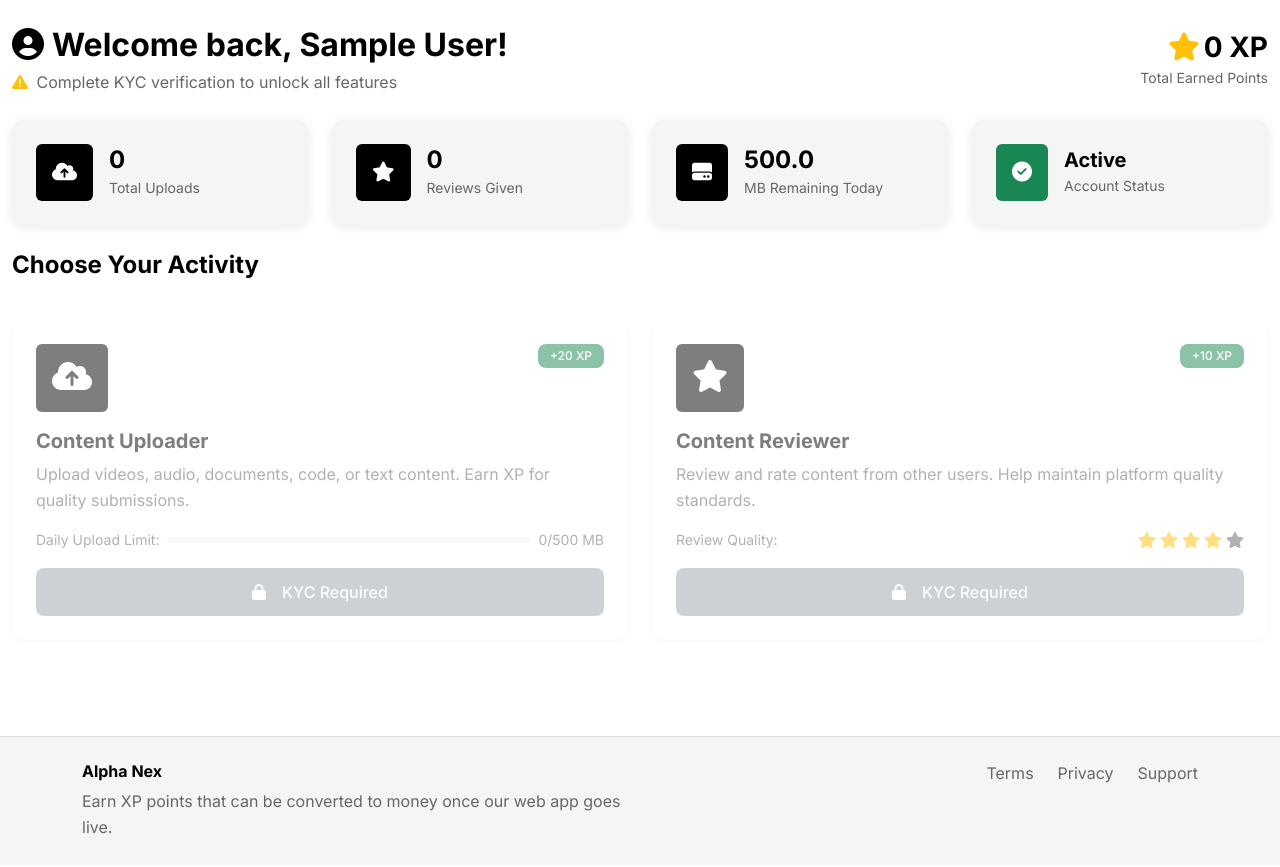
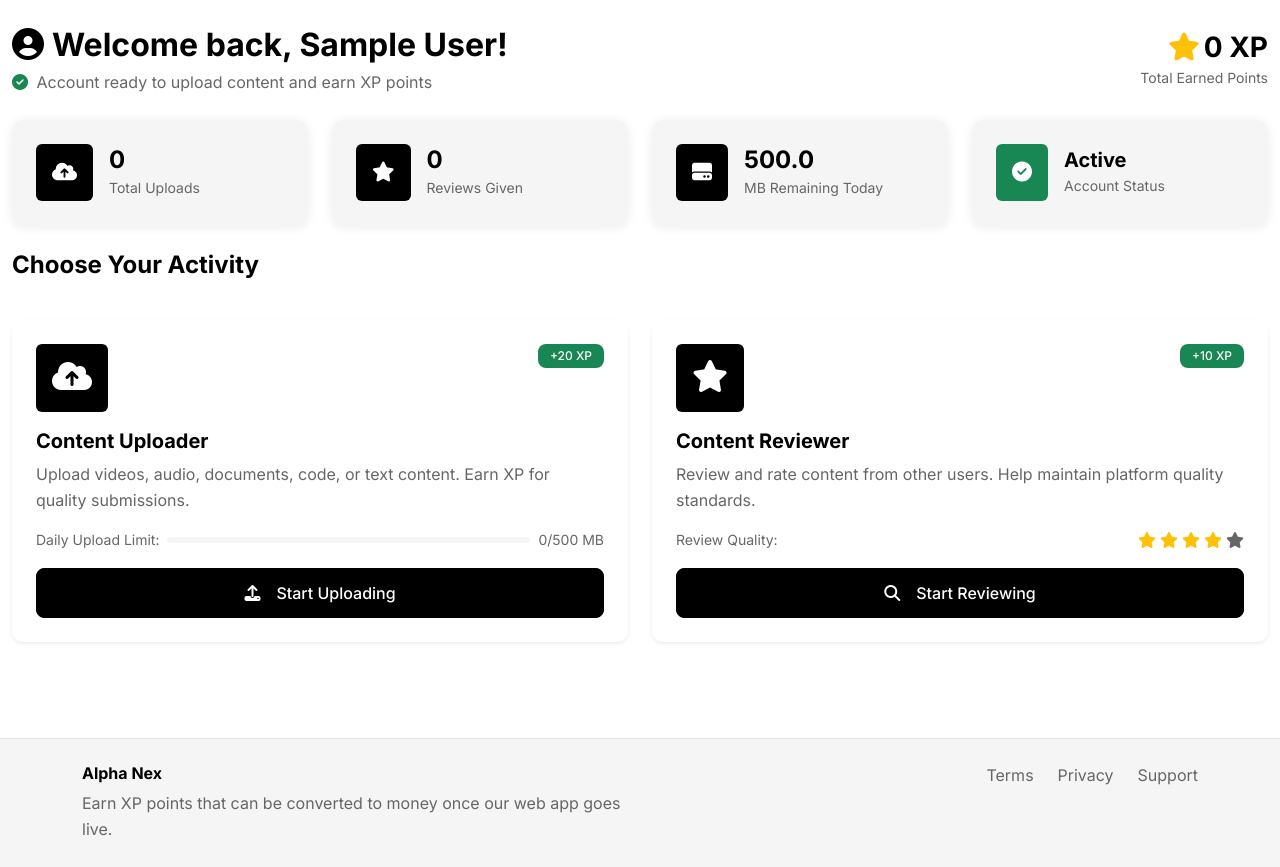
Before and after one commit to shaurya6468/Alpha-Nex-NEW, a Flask app: page /dashboard in a window 1280 px wide. Shown: the part 81-948 px from the top of the page. Before the commit the page ends 915 px from the top, so only its background shows below. Run offline with Flask 3, Linux system fonts and the light colour scheme; the visitor is signed in with stand-in values (Sample User, id 1); data that the repository does not hold is empty.

Commit message:
Streamline user onboarding by removing identity verification requirements
Removes KYC form, fields, checks, and UI elements in forms.py, routes.py, and templates.

Replit-Commit-Author: Agent
Replit-Commit-Session-Id: 13174998-249f-4101-9378-486437df7050
Replit-Commit-Screenshot-Url: https://storage.googleapis.com/screenshot-production-us-central1/d8b5c4e5-8ceb-484d-8850-efa30be645d9/13174998-249f-4101-9378-486437df7050/09wJv2j

```diff
--- a/routes.py
+++ b/routes.py
@@ -7,7 +7,7 @@ from flask import render_template, request, redirect, url_for, flash, jsonify, c
 from flask_login import login_user, logout_user, login_required, current_user
 from app import app, db
 from models import User, Upload, Review, Strike, WithdrawalRequest, AdminAction
-from forms import SignupForm, LoginForm, UploadForm, ReviewForm, KYCForm, WithdrawalForm
+from forms import SignupForm, LoginForm, UploadForm, ReviewForm, WithdrawalForm
 from utils import allowed_file, get_file_size, calculate_xp_reward
 from openai_service import detect_duplicate_content, check_content_quality
 
@@ -34,7 +34,7 @@ def signup():
         db.session.add(user)
         db.session.commit()
 
-        flash('Account created successfully! Please complete KYC verification.', 'success')
+        flash('Account created successfully! You can now start uploading and reviewing content.', 'success')
         login_user(user)
         return redirect(url_for('dashboard'))
 
@@ -92,10 +92,7 @@ def dashboard():
 @app.route('/upload', methods=['GET', 'POST'])
 @login_required
 def upload_file():
-    if not current_user.kyc_verified:
-        flash('Please complete KYC verification before uploading content.', 'warning')
-        return redirect(url_for('dashboard'))
-
+    """File upload endpoint"""
     if current_user.is_banned:
         flash('Your account is banned and cannot upload content.', 'error')
         return redirect(url_for('dashboard'))
@@ -169,10 +166,7 @@ def upload_file():
 @app.route('/review')
 @login_required
 def review_content():
-    if not current_user.kyc_verified:
-        flash('Please complete KYC verification before reviewing content.', 'warning')
-        return redirect(url_for('dashboard'))
-
+    """Content review endpoint"""
     if current_user.is_banned:
         flash('Your account is banned and cannot review content.', 'error')
         return redirect(url_for('dashboard'))
@@ -304,17 +298,17 @@ def admin_panel():
         return redirect(url_for('dashboard'))
 
     # Get pending items
-    pending_kyc = User.query.filter_by(kyc_verified=False).count()
     pending_withdrawals = WithdrawalRequest.query.filter_by(status='pending').count()
     flagged_content = Upload.query.filter_by(status='flagged').count()
+    total_users = User.query.count()
 
     # Get recent violations
     recent_strikes = Strike.query.order_by(Strike.created_at.desc()).limit(10).all()
 
     return render_template('admin/panel.html',
-                         pending_kyc=pending_kyc,
                          pending_withdrawals=pending_withdrawals,
                          flagged_content=flagged_content,
+                         total_users=total_users,
                          recent_strikes=recent_strikes)
 
 # API endpoint for countdown timer updates
--- a/templates/auth/signup.html
+++ b/templates/auth/signup.html
@@ -75,9 +75,9 @@
                 </h6>
                 <ul class="mb-0 small text-muted">
                     <li>Complete email verification</li>
-                    <li>Upload KYC documents (passport/license + selfie)</li>
                     <li>Start uploading content or reviewing submissions</li>
-                    <li>Earn XP points for future rewards</li>
+                    <li>Earn XP points for quality contributions</li>
+                    <li>Build your reputation on the platform</li>
                 </ul>
             </div>
         </div>
--- a/templates/dashboard.html
+++ b/templates/dashboard.html
@@ -12,13 +12,8 @@
                     <i class="fas fa-user-circle me-2"></i>Welcome back, {{ current_user.name }}!
                 </h2>
                 <p class="text-muted mb-0">
-                    {% if not current_user.kyc_verified %}
-                    <i class="fas fa-exclamation-triangle text-warning me-1"></i>
-                    Complete KYC verification to unlock all features
-                    {% else %}
                     <i class="fas fa-check-circle text-success me-1"></i>
-                    Account verified and ready to earn XP points
-                    {% endif %}
+                    Account ready to upload content and earn XP points
                 </p>
             </div>
             <div class="text-end">
@@ -135,7 +130,7 @@
 <div class="row g-4 mb-4">
     <!-- Upload Card -->
     <div class="col-md-6">
-        <div class="card border-0 shadow-sm h-100 {% if not current_user.kyc_verified or current_user.is_banned %}opacity-50{% endif %}">
+        <div class="card border-0 shadow-sm h-100 {% if current_user.is_banned %}opacity-50{% endif %}">
             <div class="card-body p-4">
                 <div class="d-flex justify-content-between align-items-start mb-3">
                     <div class="bg-black text-white rounded p-3">
@@ -157,14 +152,13 @@
                     <small class="text-muted ms-2">{{ "%.0f"|format(500 - daily_remaining_mb) }}/500 MB</small>
                 </div>
 
-                {% if current_user.kyc_verified and not current_user.is_banned %}
+                {% if not current_user.is_banned %}
                 <a href="{{ url_for('upload_file') }}" class="btn btn-dark w-100">
                     <i class="fas fa-upload me-2"></i>Start Uploading
                 </a>
                 {% else %}
                 <button class="btn btn-secondary w-100" disabled>
-                    <i class="fas fa-lock me-2"></i>
-                    {% if not current_user.kyc_verified %}KYC Required{% else %}Account Banned{% endif %}
+                    <i class="fas fa-ban me-2"></i>Account Banned
                 </button>
                 {% endif %}
 
@@ -184,7 +178,7 @@
 
     <!-- Review Card -->
     <div class="col-md-6">
-        <div class="card border-0 shadow-sm h-100 {% if not current_user.kyc_verified or current_user.is_banned %}opacity-50{% endif %}">
+        <div class="card border-0 shadow-sm h-100 {% if current_user.is_banned %}opacity-50{% endif %}">
             <div class="card-body p-4">
                 <div class="d-flex justify-content-between align-items-start mb-3">
                     <div class="bg-black text-white rounded p-3">
@@ -207,14 +201,13 @@
                     </div>
                 </div>
 
-                {% if current_user.kyc_verified and not current_user.is_banned %}
+                {% if not current_user.is_banned %}
                 <a href="{{ url_for('review_content') }}" class="btn btn-dark w-100">
                     <i class="fas fa-search me-2"></i>Start Reviewing
                 </a>
                 {% else %}
                 <button class="btn btn-secondary w-100" disabled>
-                    <i class="fas fa-lock me-2"></i>
-                    {% if not current_user.kyc_verified %}KYC Required{% else %}Account Banned{% endif %}
+                    <i class="fas fa-ban me-2"></i>Account Banned
                 </button>
                 {% endif %}
 
--- a/templates/index.html
+++ b/templates/index.html
@@ -134,9 +134,9 @@
                         <span class="fw-bold">1</span>
                     </div>
                     <div>
-                        <h5 class="fw-bold text-black">Sign Up & Verify</h5>
+                        <h5 class="fw-bold text-black">Sign Up & Start</h5>
                         <p class="text-muted mb-0">
-                            Create account with email verification and complete KYC with document and selfie upload.
+                            Create your account with email verification and immediately start uploading content.
                         </p>
                     </div>
                 </div>
```
Also changed, not shown: forms.py (+0 -10 lines), replit.md (+11 -3 lines), templates/admin/panel.html (+11 -11 lines).
